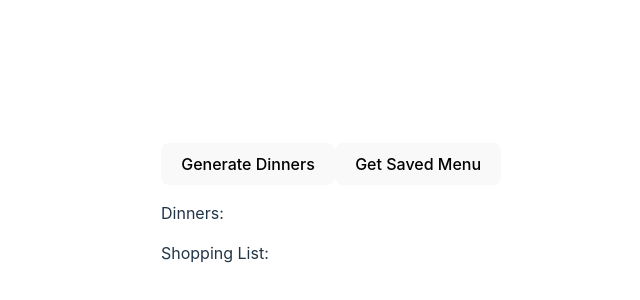
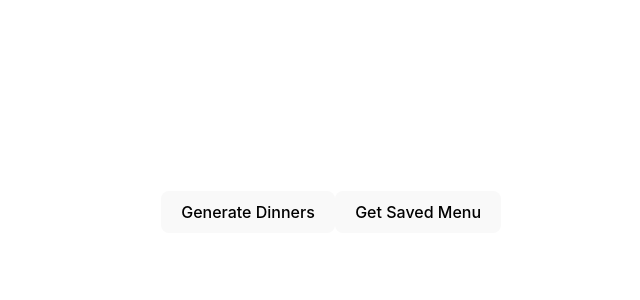
Before and after one commit to jrparente/app-simple-dinners, a React (Vite) app: page / in a window 1280 px wide. Shown: the part 188-488 px from the top of the page, without its empty margins (119-759 px from the left). Built offline with nearby package versions, Linux system fonts and the light colour scheme.

Commit message:
Created Header component

```diff
--- a/src/App.jsx
+++ b/src/App.jsx
@@ -2,6 +2,7 @@ import React, { useState } from "react";
 import Dinners from "./components/Dinners";
 import Ingredients from "./components/Ingredients";
 import ShoppingList from "./components/ShoppingList";
+import Header from "./components/Header";
 
 function App() {
   // Generate random ingredient
@@ -65,25 +66,25 @@ function App() {
 
   return (
     <div className="App container">
-      <button onClick={getAllDinners}>
-        {weeklyDinners.length > 0 ? `Give me a new Menu` : `Generate Dinners`}
-      </button>
-      {weeklyDinners.length > 0 ? (
-        <button onClick={saveMenu}>Save Menu</button>
-      ) : (
-        <button onClick={getSavedMenu}>Get Saved Menu</button>
-      )}
+      <Header
+        getAllDinners={getAllDinners}
+        saveMenu={saveMenu}
+        getSavedMenu={getSavedMenu}
+        weeklyDinners={weeklyDinners}
+      />
 
-      <p>Dinners:</p>
+      {weeklyDinners.length > 0 && (
+        <>
+          <p className="title">Dinners:</p>
           <ol>{displayDinners}</ol>
-
-      <p>Shopping List:</p>
 
           <ShoppingList
             dinners={weeklyDinners}
             bigMeals={bigMealsIngredients}
             render={displayDinners}
           />
+        </>
+      )}
     </div>
   );
 }
--- a/src/components/Dinners.jsx
+++ b/src/components/Dinners.jsx
@@ -1,6 +1,7 @@
 import React from "react";
 
 export default function Dinners(props) {
+  console.log(props.dinner);
   const thisDinner = props.dinner.map((item) => item + ", ");
   return <li className="dinner-list">{thisDinner}</li>;
 }
--- /dev/null
+++ b/src/components/Header.jsx
@@ -0,0 +1,18 @@
+import React from "react";
+
+export default function Header(props) {
+  return (
+    <header className="header">
+      <button onClick={props.getAllDinners}>
+        {props.weeklyDinners.length > 0
+          ? `Give me a new Menu`
+          : `Generate Dinners`}
+      </button>
+      {props.weeklyDinners.length > 0 ? (
+        <button onClick={props.saveMenu}>Save Menu</button>
+      ) : (
+        <button onClick={props.getSavedMenu}>Get Saved Menu</button>
+      )}
+    </header>
+  );
+}
--- a/src/components/Ingredients.jsx
+++ b/src/components/Ingredients.jsx
@@ -7,24 +7,16 @@ export default {
     "canned tuna",
     "tuna steak",
   ],
-  carbs: [
-    "boiled potatoes",
-    "mashed potatoes",
-    "roasted potatoes",
-    "french fries",
-    "pasta",
-    "noisettes",
-    "rice",
-    "couscous",
-  ],
+  carbs: ["potatoes", "french fries", "pasta", "noisettes", "rice", "couscous"],
   vegs: [
-    "steemed broccoli",
+    "broccoli",
     "lettuce",
     "tomatoes",
-    "steemed carrots",
-    "baked cauliflower",
-    "roasted bell peppers",
-    "baked aubergine",
+    "carrots",
+    "cauliflower",
+    "bell peppers",
+    "aubergine",
+    "beetroot",
   ],
   bigMeals: [
     {
--- a/src/components/ShoppingList.jsx
+++ b/src/components/ShoppingList.jsx
@@ -33,6 +33,8 @@ export default function ShoppingList({ bigMeals, dinners, render }) {
   }, [render]);
 
   return (
+    <section className="shopping-list">
+      <p className="title">Shopping List:</p>
       <ul>
         {shoppingList.map((listItem) => (
           <li key={listItem.id}>
@@ -40,5 +42,6 @@ export default function ShoppingList({ bigMeals, dinners, render }) {
           </li>
         ))}
       </ul>
+    </section>
   );
 }
--- a/src/index.css
+++ b/src/index.css
@@ -29,7 +29,8 @@ body {
   display: flex;
   place-items: center;
   min-width: 320px;
-  width: 100%;
+  width: calc(100% - 2rem);
+  margin-inline: auto;
   min-height: 100vh;
 }
 
@@ -79,3 +80,10 @@ button:focus-visible {
   max-width: 45rem;
   margin-inline: auto;
 }
+
+/* Custom Properties */
+
+.title {
+  font-size: 2rem;
+  font-weight: 600;
+}
```
Lines whose indentation alone changed are shown as unchanged.
